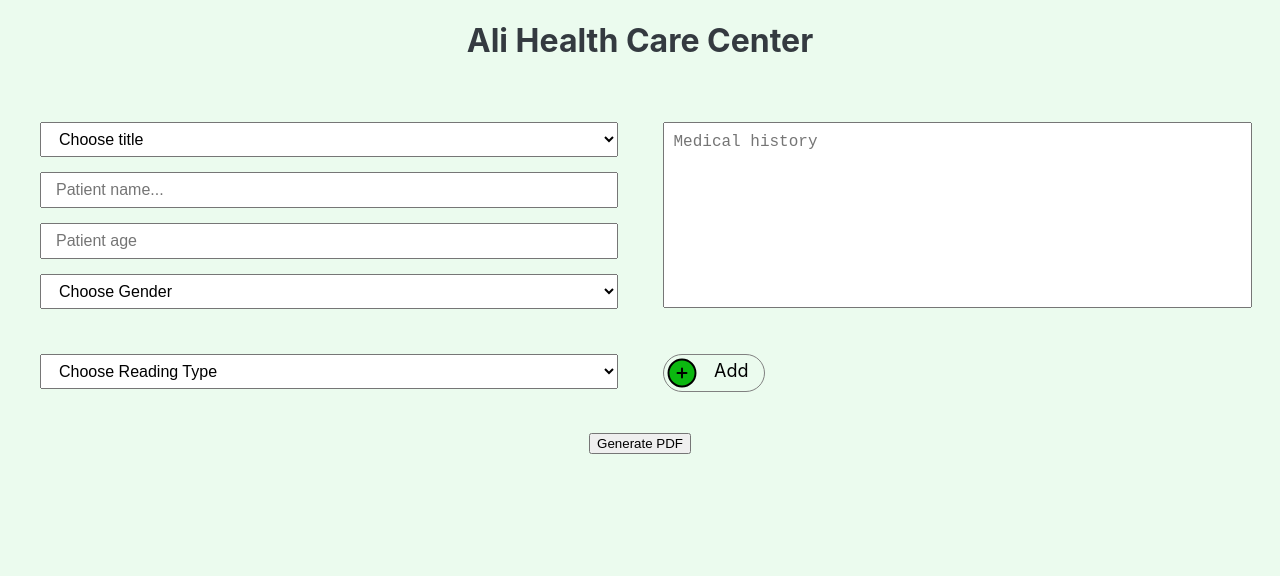
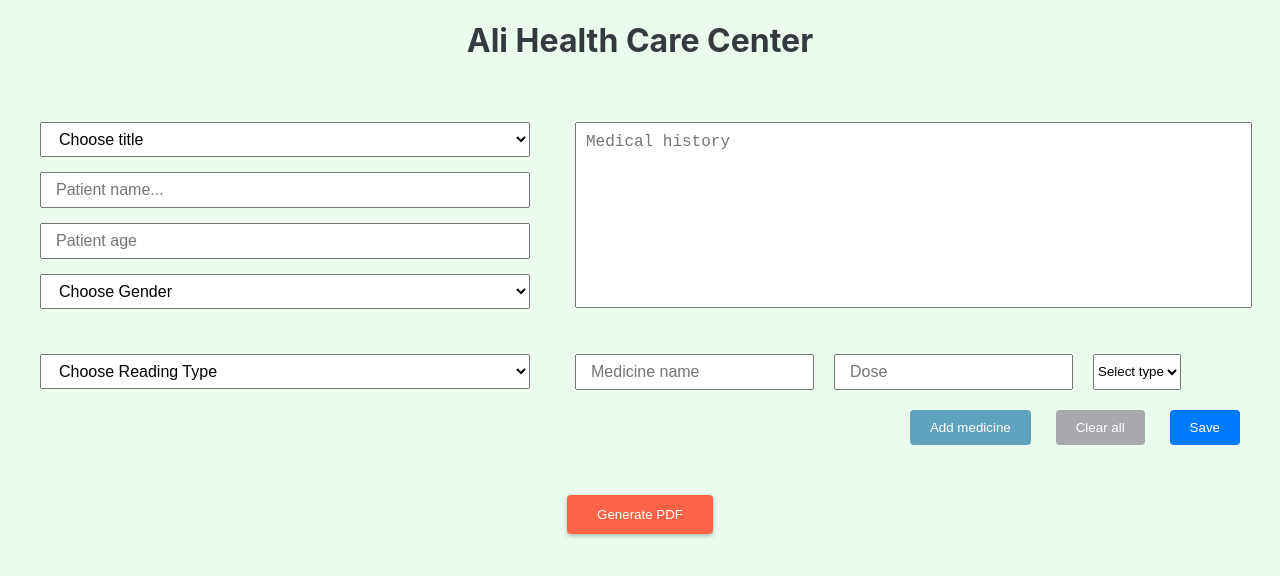
Before and after one commit to affu72/medical-report-generator, a React (Create React App) app: page / in a window 1280 px wide. Shown: the top 576 px of the page. Built offline with nearby package versions, Linux system fonts and the light colour scheme.

Commit message:
medicine add field

```diff
--- a/src/Components/Medicine.tsx
+++ /dev/null
@@ -1,24 +0,0 @@
-import React from "react";
-import Dropdown from "./custom-component/Dropdown";
-import "../assets/Medicine.css";
-
-type MedicineType = {
-  deleteHandler: (id: string) => void;
-  id: string;
-};
-
-export default function Medicine(props: MedicineType) {
-  const deleteClickHandler = (event: React.MouseEvent<HTMLButtonElement>) => {
-    event?.preventDefault();
-    props.deleteHandler(props.id);
-  };
-
-  return (
-    <div className="medicine" id={props.id + ""}>
-      <Dropdown values={["Tablet", "Syrup", "Injec."]}></Dropdown>
-      <input placeholder="Medicine name" type="text" />
-      <input placeholder="Dose" type="text" />
-      <button onClick={deleteClickHandler}>X</button>
-    </div>
-  );
-}
--- a/src/Components/MedicineList.tsx
+++ /dev/null
@@ -1,45 +0,0 @@
-import React, { useState } from "react";
-import AddMedicineField from "./AddMedicineField";
-import Medicine from "./Medicine";
-
-export default function MedicineList() {
-  const fieldList: { id: string; ele: React.ReactNode }[] = [];
-
-  const [medicines, setMedicines] = useState(fieldList);
-
-  const deletedMedicineHandler = (id: string) => {
-    setMedicines((prev) => {
-      return prev.filter((ele) => ele.id !== id);
-    });
-  };
-
-  const addMedicineHandler = () => {
-    setMedicines((prev) => {
-      const idOfElement = Date.now().toString();
-
-      return [
-        ...prev,
-        {
-          id: idOfElement,
-          ele: (
-            <Medicine
-              deleteHandler={deletedMedicineHandler}
-              key={idOfElement}
-              id={idOfElement}
-            ></Medicine>
-          ),
-        },
-      ];
-    });
-  };
-
-  return (
-    <div
-      className="medicine-container"
-      style={{ display: "flex", flexDirection: "column", gap: "20px" }}
-    >
-      {medicines.length === 0 || medicines.map((med) => med.ele)}
-      <AddMedicineField onClick={addMedicineHandler} />
-    </div>
-  );
-}
--- a/src/Components/NewEntry.tsx
+++ b/src/Components/NewEntry.tsx
@@ -2,7 +2,8 @@ import React, { ChangeEvent, useState } from "react";
 import "../assets/NewEntry.css";
 import Dropdown from "./custom-component/Dropdown";
 import CustomFiled from "./CustomFields";
-import MedicineList from "./MedicineList";
+import NewMedicineList from "./NewMedicinList";
+import { IMedicine } from "./NewMedicinList";
 
 export default function NewEntry() {
   const [name, setName] = useState("");
@@ -45,8 +46,9 @@ export default function NewEntry() {
     console.log(title, name, age, history);
   };
 
-  const nameChangeHandler = (event: ChangeEvent<HTMLInputElement>) =>
+  const nameChangeHandler = (event: ChangeEvent<HTMLInputElement>) => {
     setName(event.target.value);
+  };
 
   const ageChangeHandler = (event: ChangeEvent<HTMLInputElement>) =>
     setAge(event.target.value);
@@ -54,8 +56,14 @@ export default function NewEntry() {
   const titleHandler = (event: ChangeEvent<HTMLSelectElement>) =>
     setTitle(event.target.value);
 
-  const historyChangeHandler = (event: ChangeEvent<HTMLTextAreaElement>) =>
+  const historyChangeHandler = (event: ChangeEvent<HTMLTextAreaElement>) => {
+    console.log(event.target.name);
     setHistory(event.target.value);
+  };
+
+  const getDataHandler = (medicines: IMedicine[]) => {
+    console.log(medicines);
+  };
 
   return (
     <form onSubmit={submitFormHandler}>
@@ -80,7 +88,7 @@ export default function NewEntry() {
         <div className="medical-history">
           <textarea
             placeholder="Medical history"
-            name=""
+            name="textarea"
             id=""
             onChange={historyChangeHandler}
           />
@@ -99,9 +107,11 @@ export default function NewEntry() {
           )}
         </div>
 
-        <MedicineList />
+        <NewMedicineList getData={getDataHandler} />
       </div>
-      <button type="submit">Generate PDF</button>
+      <button className="pdf-button" type="submit">
+        Generate PDF
+      </button>
     </form>
   );
 }
--- /dev/null
+++ b/src/Components/NewMedicinList.tsx
@@ -0,0 +1,100 @@
+import React, { useState } from "react";
+import "../assets/NewMedicineList.css";
+
+export interface IMedicine {
+  name: string;
+  dose: string;
+  type: string;
+}
+
+type propType = {
+  getData: (medicine: IMedicine[]) => void;
+};
+
+const NewMedicineList: React.FC<propType> = ({ getData }) => {
+  const [medicines, setMedicines] = useState<IMedicine[]>([
+    { name: "", dose: "", type: "" },
+  ]);
+
+  const addMedicine = () => {
+    setMedicines([...medicines, { name: "", dose: "", type: "" }]);
+  };
+
+  const handleInputChange = (
+    e: React.ChangeEvent<HTMLInputElement | HTMLSelectElement>,
+    index: number
+  ) => {
+    const { name, value } = e.target;
+    const list = [...medicines];
+    list[index][name as keyof IMedicine] = value;
+    setMedicines(list);
+  };
+
+  const handleRemoveClick = (index: number) => {
+    const list = [...medicines];
+    list.splice(index, 1);
+    setMedicines(list);
+  };
+
+  const handleClearClick = () => {
+    setMedicines([{ name: "", dose: "", type: "" }]);
+  };
+
+  const handleSaveClick = () => {
+    getData(medicines);
+  };
+
+  return (
+    <div>
+      {medicines.map((medicine, index) => (
+        <div key={index} className="medicines">
+          <input
+            type="text"
+            placeholder="Medicine name"
+            name="name"
+            value={medicine.name}
+            onChange={(e) => handleInputChange(e, index)}
+          />
+          <input
+            type="text"
+            placeholder="Dose"
+            name="dose"
+            value={medicine.dose}
+            onChange={(e) => handleInputChange(e, index)}
+          />
+          <select
+            name="type"
+            value={medicine.type}
+            onChange={(e) => handleInputChange(e, index)}
+          >
+            <option value="">Select type</option>
+            <option value="tablet">Tablet</option>
+            <option value="injection">Injection</option>
+            <option value="syrup">Syrup</option>
+          </select>
+          {medicines.length !== 1 && (
+            <button
+              className="remove-button button"
+              onClick={() => handleRemoveClick(index)}
+            >
+              Remove
+            </button>
+          )}
+        </div>
+      ))}
+      <div className="action-button">
+        <button onClick={addMedicine} className="add-button button">
+          Add medicine
+        </button>
+        <button onClick={handleClearClick} className="clear-button button">
+          Clear all
+        </button>
+        <button className="button" onClick={handleSaveClick}>
+          Save
+        </button>
+      </div>
+    </div>
+  );
+};
+
+export default NewMedicineList;
--- a/src/Components/custom-component/Dropdown.tsx
+++ b/src/Components/custom-component/Dropdown.tsx
@@ -1,7 +1,10 @@
 import React, { ChangeEvent } from "react";
 
 type OptionList = {
-  onChangeHandler?: (event: ChangeEvent<HTMLSelectElement>) => void;
+  onChangeHandler?: (
+    event: ChangeEvent<HTMLSelectElement>,
+    index?: number
+  ) => void;
   className?: string;
   values: string[];
 };
@@ -21,7 +24,7 @@ export default function Dropdown({
     >
       {values.map((val, i) => {
         return (
-          <option key={i + "" + val} value={val}>
+          <option key={i + "" + val} value={i === 0 ? "" : val}>
             {val}
           </option>
         );
--- a/src/assets/Medicine.css
+++ /dev/null
@@ -1,4 +0,0 @@
-.medicine {
-  display: flex;
-  gap: 20px;
-}
--- a/src/assets/NewEntry.css
+++ b/src/assets/NewEntry.css
@@ -1,15 +1,7 @@
-/* form {
-  margin-top: 40px;
-  display: flex;
-  justify-content: space-evenly;
-  align-items: center;
-  flex-wrap: wrap;
-} */
-
 .form-Handler {
   padding: 40px;
   display: grid;
-  grid-template-columns: 1fr 1fr;
+  grid-template-columns: minmax(0, 1fr) 665px;
   gap: 45px 45px;
 }
 
@@ -40,8 +32,6 @@ textarea {
 
   outline-color: rgb(11, 184, 16);
 }
-.medical-history {
-}
 
 .reading-container {
   display: flex;
@@ -50,37 +40,20 @@ textarea {
   transition: 0.2s all;
 }
 
-.add {
-  font-size: 18px;
-  border: 1px solid grey;
-  display: flex;
-  align-items: center;
-  width: 100px;
-  border-radius: 30px;
+.pdf-button {
+  display: inline-block;
+  padding: 12px 30px;
+  margin: 10px;
+  color: #fff;
+  background-color: #ff6347;
+  border: none;
+  border-radius: 4px;
   cursor: pointer;
-  position: relative;
-  z-index: 100;
-  transition: 0.2s all;
+  box-shadow: 0px 2px 4px rgba(0, 0, 0, 0.25);
+  transition: background-color 0.2s ease-in-out, box-shadow 0.2s ease-in-out;
 }
 
-.add:active {
-  transform: scale(0.9);
+.pdf-button:hover {
+  background-color: #d74333;
+  box-shadow: 0px 4px 8px rgba(0, 0, 0, 0.25);
 }
-
-.add-label {
-  text-transform: capitalize;
-  padding: 8px 15px 12px 8px;
-  user-select: none;
-  position: absolute;
-  right: 0;
-}
-
-.plus {
-  width: 36px;
-  fill: rgb(11, 184, 16);
-}
-
-.medicine {
-  display: flex;
-  gap: 30px;
-}
--- /dev/null
+++ b/src/assets/NewMedicineList.css
@@ -0,0 +1,54 @@
+.medicines {
+  display: flex;
+  flex-wrap: nowrap;
+  gap: 20px;
+  margin-bottom: 10px;
+}
+
+.medicines input {
+  padding: 7px 14px;
+  font-size: 16px;
+  outline-color: rgb(11, 184, 16);
+}
+
+/* Button styles */
+.button {
+  display: inline-block;
+  padding: 10px 20px;
+  background-color: #007bff;
+  color: #fff;
+  border: none;
+  border-radius: 4px;
+  cursor: pointer;
+}
+
+/* Button styles */
+.button {
+  display: inline-block;
+  padding: 10px 20px;
+  /* margin: 10px; */
+  color: #fff;
+  border: none;
+  border-radius: 4px;
+  cursor: pointer;
+}
+
+.add-button {
+  background-color: #60a3bc;
+}
+
+.remove-button {
+  background-color: #ee6c4d;
+}
+
+.clear-button {
+  background-color: #a7a9ac;
+}
+
+.action-button {
+  margin-top: 20px;
+  display: flex;
+  justify-content: flex-end;
+  gap: 25px;
+  align-items: center;
+}
```
Also changed, not shown: src/Components/any.tsx (deleted, +0 -59 lines).
